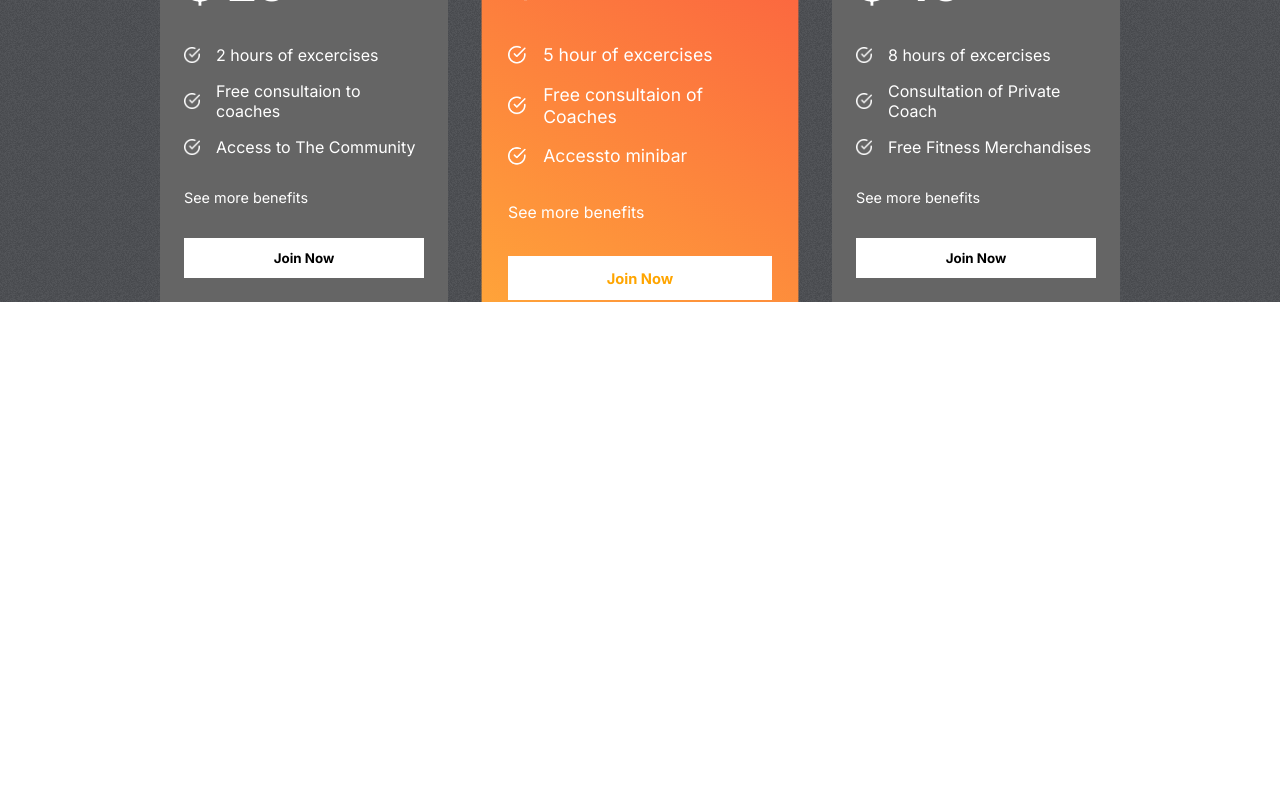
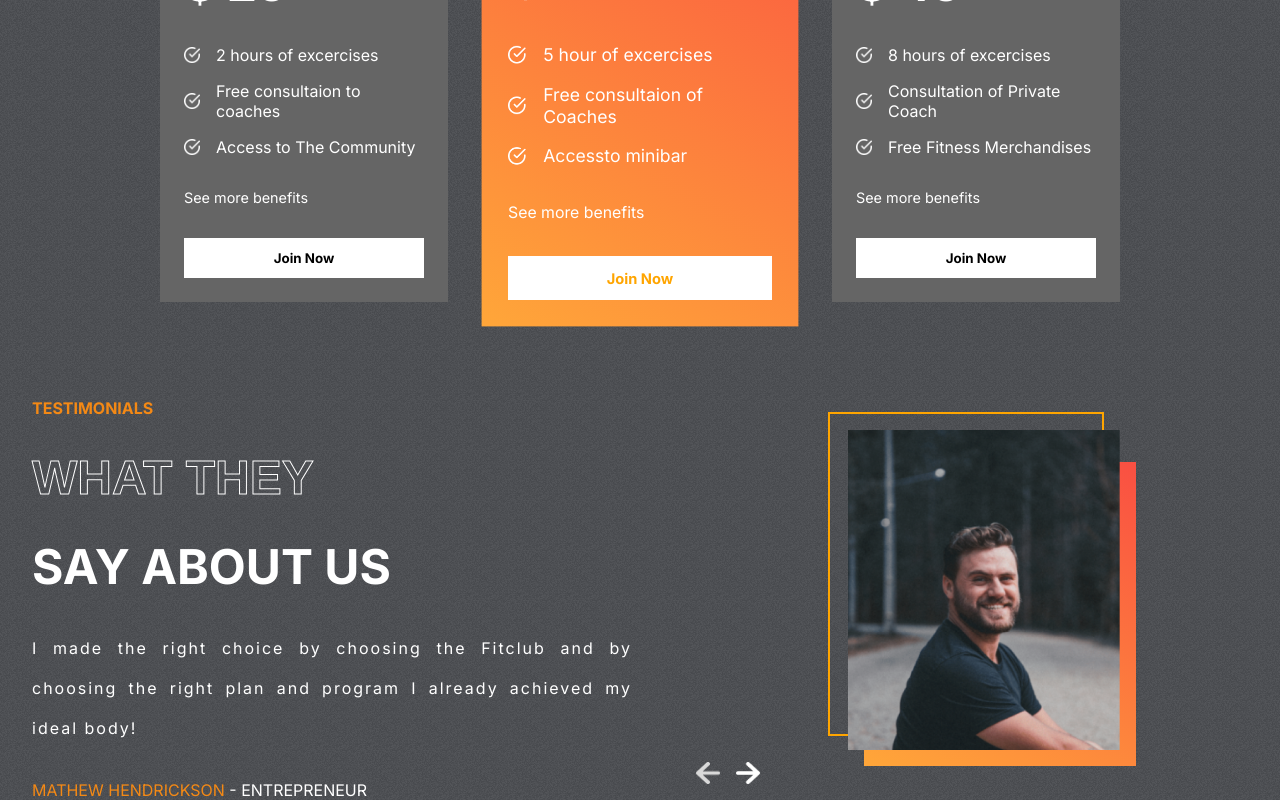
Before and after one commit to sleekcharly/fit-club, a React (Create React App) app: page / in a window 1280 px wide. Shown: the part 2191-2991 px from the top of the page. Before the commit the page ends 2493 px from the top, so only its background shows below. Built offline with nearby package versions, Linux system fonts and the light colour scheme.

Commit message:
creatted testimonials section

```diff
--- a/src/App.js
+++ b/src/App.js
@@ -3,6 +3,7 @@
 import Plans from './components/Plans/Plans';
 import Programs from './components/Programs/Programs';
 import Reasons from './components/Reasons/Reasons';
+import Testimonials from './components/Testimonials/Testimonials';
 function App() {
   return (
     <div className="App">
@@ -10,6 +11,7 @@
       <Programs />
       <Reasons />
       <Plans />
+      <Testimonials />
     </div>
   );
 }
--- /dev/null
+++ b/src/components/Testimonials/Testimonials.css
@@ -0,0 +1,78 @@
+.Testimonials {
+    display: flex;
+    gap: 1rem;
+    padding: 0 2rem;
+}
+
+.left-t {
+    display: flex;
+    flex: 1 1;
+    gap: 2rem;
+    flex-direction: column;
+    text-transform: uppercase;
+    color: white;
+}
+
+.left-t>:nth-child(1) {
+    color: var(--orange);
+    font-weight: bold;
+}
+
+.left-t>:nth-child(2),
+.left-t>:nth-child(3) {
+    font-weight: bold;
+    font-size: 3rem;
+}
+
+.left-t>:nth-child(4) {
+    text-transform: none;
+    text-align: justify;
+    letter-spacing: 2px;
+    line-height: 40px;
+}
+
+.right-t {
+    flex: 1;
+    position: relative;
+}
+
+.right-t>img {
+    position: absolute;
+    width: 17rem;
+    height: 20rem;
+    object-fit: cover;
+    right: 8rem;
+    top: 2rem;
+}
+
+.right-t>:nth-child(1) {
+    position: absolute;
+    width: 17rem;
+    height: 20rem;
+    border: 2px solid orange;
+    background-color: transparent;
+    right: 9rem;
+    top: 0.9rem;
+}
+
+.right-t>:nth-child(2) {
+    position: absolute;
+    width: 17rem;
+    height: 19rem;
+    right: 7rem;
+    top: 4rem;
+    background: var(--planCard)
+}
+
+.arrows {
+    display: flex;
+    gap: 1rem;
+    position: absolute;
+    bottom: 1rem;
+    left: 3rem;
+}
+
+.arrows>img {
+    width: 1.5rem;
+    cursor: pointer;
+}
--- /dev/null
+++ b/src/components/Testimonials/Testimonials.jsx
@@ -0,0 +1,58 @@
+import React, { useState } from 'react';
+import './Testimonials.css';
+import { testimonialsData } from '../../data/testimonialsData';
+import leftArrow from '../../assets/leftArrow.png';
+import rightArrow from '../../assets/rightArrow.png';
+
+function Testimonials() {
+  const [selected, setSelected] = useState(0);
+  const tLength = testimonialsData.length;
+
+  return (
+    <div className="Testimonials">
+      <div className="left-t">
+        <span>Testimonials</span>
+        <span className="stroke-text">What they</span>
+        <span>say about us</span>
+
+        <span>{testimonialsData[selected].review}</span>
+
+        <span>
+          <span style={{ color: 'var(--orange)' }}>
+            {testimonialsData[selected].name}
+          </span>{' '}
+          - {testimonialsData[selected].status}
+        </span>
+      </div>
+
+      <div className="right-t">
+        <div></div>
+        <div></div>
+        <img src={testimonialsData[selected].image} alt="customer" />
+
+        <div className="arrows">
+          <img
+            src={leftArrow}
+            alt="arrow"
+            onClick={() => {
+              selected === 0
+                ? setSelected(tLength - 1)
+                : setSelected((prev) => prev - 1);
+            }}
+          />
+          <img
+            src={rightArrow}
+            alt="arrow"
+            onClick={() => {
+              selected === tLength - 1
+                ? setSelected(0)
+                : setSelected((prev) => prev + 1);
+            }}
+          />
+        </div>
+      </div>
+    </div>
+  );
+}
+
+export default Testimonials;
```
